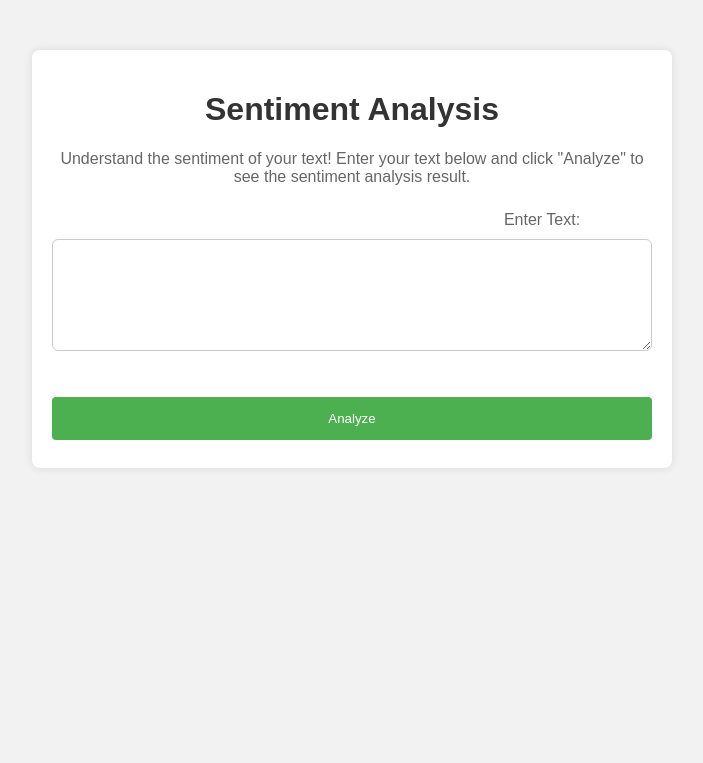
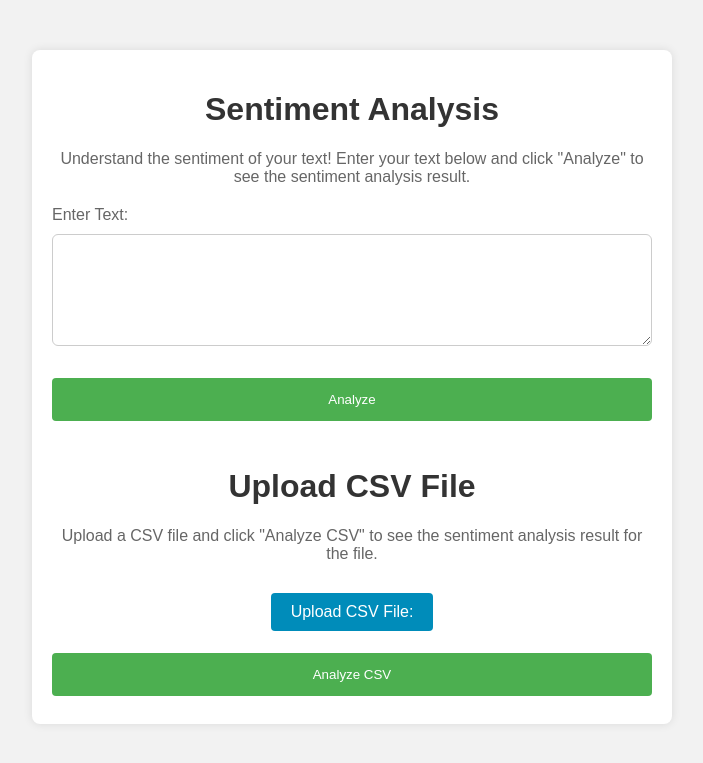
Before and after one commit to Dhanu1121/Project-Sentimental-analysis, a Flask app: page / in a window 1280 px wide. Shown: the top 763 px of the page, without its empty margins (288-991 px from the left). Run offline with Flask 3, Linux system fonts and the light colour scheme; parts of the project's set-up code (start-up, migrations or seed data) failed here and were passed over.

Commit message:
updated app.py added csv file upload

```diff
--- a/SentimentalAnalysisApp/app.py
+++ b/SentimentalAnalysisApp/app.py
@@ -1,4 +1,4 @@
-from flask import Flask, render_template, request
+from flask import Flask, render_template, request, redirect, url_for
 from tensorflow.keras.models import load_model
 from tensorflow.keras.preprocessing.sequence import pad_sequences
 from tensorflow.keras.preprocessing.text import text_to_word_sequence
@@ -15,7 +15,7 @@ model = load_model(modelpath)
 # Load tokenizer
 tokenizer = Tokenizer()
 # Load the Twitter data
-twitter_data = pd.read_csv('./preprocessed_twitter_data.csv')['tweet'].tolist()
+twitter_data = pd.read_csv('D:\Final Year Project\Project(latest)\SentimentalAnalysisMLModel\preprocessed_twitter_data.csv')['tweet'].tolist()
 
 # Ensure all elements are strings
 twitter_data = [str(tweet) for tweet in twitter_data]
@@ -24,18 +24,7 @@ twitter_data = [str(tweet) for tweet in twitter_data]
 tokenizer.fit_on_texts(twitter_data)
 
 
-@app.route('/')
-def index():
-    return render_template('index.html')
-
-@app.route('/', methods=['POST'])
-def predict():
-    text = request.form['text']
-
-    # Convert text to string if it's not already a string
-    if not isinstance(text, str):
-        text = str(text)
-
+def predict_sentiment(text):
     # Preprocess the input text
     sequence = text_to_word_sequence(text)
     sequence = tokenizer.texts_to_sequences([sequence])
@@ -43,12 +32,36 @@ def predict():
 
     # Make prediction
     prediction = model.predict(padded_sequence)
-    print(prediction.argmax())
-    sentiment = ['Negative', 'Positive','Neutral'][prediction.argmax()]
+    sentiment = ['Negative', 'Positive', 'Neutral'][prediction.argmax()]
 
-    print(sentiment)
+    return sentiment
 
+
+@app.route('/')
+def index():
+    return render_template('index.html')
+
+
+@app.route('/predict_text', methods=['POST'])
+def predict_text():
+    text = request.form['text']
+    sentiment = predict_sentiment(text)
     return render_template('index.html', prediction=sentiment)
+
+
+@app.route('/predict_csv', methods=['POST'])
+def predict_csv():
+    file = request.files['file']
+    if file:
+        df = pd.read_csv(file)
+        sentiments = [predict_sentiment(text) for text in df['review']]
+        positive_count = sentiments.count('Positive')
+        negative_count = sentiments.count('Negative')
+        neutral_count = sentiments.count('Neutral')
+        return render_template('csv_result.html', positive_count=positive_count, negative_count=negative_count, neutral_count=neutral_count)
+    else:
+        return redirect(url_for('index'))
+
 
 if __name__ == "__main__":
     app.run(debug=True)
--- a/SentimentalAnalysisApp/static/styles.css
+++ b/SentimentalAnalysisApp/static/styles.css
@@ -1,29 +1,87 @@
+body {
+    font-family: Arial, sans-serif;
+    background-color: #f2f2f2;
+    text-align: center;
+    margin: 0;
+    padding: 0;
+}
+.container {
+    max-width: 600px;
+    margin: 0 auto;
+    padding: 20px;
+    background-color: #fff;
+    border-radius: 8px;
+    box-shadow: 0 0 10px rgba(0, 0, 0, 0.1);
+    margin-top: 50px;
+}
 h1 {
-    text-align: center;
+    color: #333;
+}
+p {
+    color: #666;
+    margin-bottom: 20px;
+}
+label {
+    display: block;
+    margin-bottom: 10px;
+    color: #666;
+    text-align: left;
+}
+textarea {
+    width: 100%;
+    padding: 10px;
+    border: 1px solid #ccc;
+    border-radius: 6px;
+    margin-bottom: 20px;
+    box-sizing: border-box;
+}
+button {
+    background-color: #4CAF50;
+    color: white;
+    padding: 14px 20px;
+    margin: 8px 0;
+    border: none;
+    border-radius: 4px;
+    cursor: pointer;
+    width: 100%;
+}
+button:hover {
+    background-color: #45a049;
+}
+.result {
+    margin-top: 20px;
 }
 
-label {
-    display: block;
-    margin: 25px 0px 20px 380px;
-
+/* Additional CSS for styling the file input */
+.file-input-container {
+    position: relative;
+    overflow: hidden;
+    display: inline-block;
+    margin-top: 10px;
 }
 
-textarea {
-    display: block;
-    margin: 0 auto;
+.file-input-container input[type=file] {
+    position: absolute;
+    font-size: 100px;
+    opacity: 0;
+    right: 0;
+    top: 0;
 }
 
-button {
-    display: block;
-    margin: 10px auto;
+.file-input-container label {
+    background-color: #008CBA;
+    color: white;
     padding: 10px 20px;
-    background-color: #4CAF50; /* Green color, you can change it */
-    color: white;
-    border: none;
-    border-radius: 5px;
+    border-radius: 4px;
     cursor: pointer;
+    display: inline-block;
 }
 
-button:hover {
-    background-color: #45a049; /* Darker green color on hover, you can change it */
+.file-input-container label:hover {
+    background-color: #45a049;
 }
+
+/* Style the file name display */
+.file-name {
+    margin-left: 10px;
+}
--- a/SentimentalAnalysisApp/templates/index.html
+++ b/SentimentalAnalysisApp/templates/index.html
@@ -4,72 +4,19 @@
     <meta charset="UTF-8">
     <meta name="viewport" content="width=device-width, initial-scale=1.0">
     <link rel="stylesheet" href="{{ url_for('static', filename='styles.css') }}">
-    <style>
-        body {
-            font-family: Arial, sans-serif;
-            background-color: #f2f2f2;
-            text-align: center;
-            margin: 0;
-            padding: 0;
-        }
-        .container {
-            max-width: 600px;
-            margin: 0 auto;
-            padding: 20px;
-            background-color: #fff;
-            border-radius: 8px;
-            box-shadow: 0 0 10px rgba(0, 0, 0, 0.1);
-            margin-top: 50px;
-        }
-        h1 {
-            color: #333;
-        }
-        p {
-            color: #666;
-            margin-bottom: 20px;
-        }
-        label {
-            display: block;
-            margin-bottom: 10px;
-            color: #666;
-        }
-        textarea {
-            width: 100%;
-            padding: 10px;
-            border: 1px solid #ccc;
-            border-radius: 6px;
-            margin-bottom: 20px;
-            box-sizing: border-box;
-        }
-        button {
-            background-color: #4CAF50;
-            color: white;
-            padding: 14px 20px;
-            margin: 8px 0;
-            border: none;
-            border-radius: 4px;
-            cursor: pointer;
-            width: 100%;
-        }
-        button:hover {
-            background-color: #45a049;
-        }
-        .result {
-            margin-top: 20px;
-        }
-    </style>
     <title>Sentiment Analysis</title>
 </head>
 <body>
     <div class="container">
         <h1>Sentiment Analysis</h1>
         <p>Understand the sentiment of your text! Enter your text below and click "Analyze" to see the sentiment analysis result.</p>
-        <form method="post" action="/">
+        <form method="post" action="/predict_text">
             <label for="text">Enter Text:</label>
             <textarea id="text" name="text" rows="6" cols="100" required>{{ request.form.text if request else '' }}</textarea>
             <br>
             <button type="submit">Analyze</button>
         </form>
+        <br>
         {% if prediction == "Negative" %}
         <div class="result" style="color: red;">
             <h2>Analysis Result: {{ prediction }}</h2>
@@ -89,7 +36,16 @@
         </div>
 
         {% endif %}
-
+        <h1>Upload CSV File</h1>
+        <p>Upload a CSV file and click "Analyze CSV" to see the sentiment analysis result for the file.</p>
+        <form method="post" action="/predict_csv" enctype="multipart/form-data">
+            <div class="file-input-container">
+                <label for="file">Upload CSV File:</label>
+                <input type="file" id="file" name="file" accept=".csv">
+            </div>
+            <br>
+            <button type="submit">Analyze CSV</button>
+        </form>
     </div>
 </body>
 </html>
```
Also changed, not shown: SentimentalAnalysisApp/templates/csv_result.html (added, +80 -0 lines), 1 other file.
